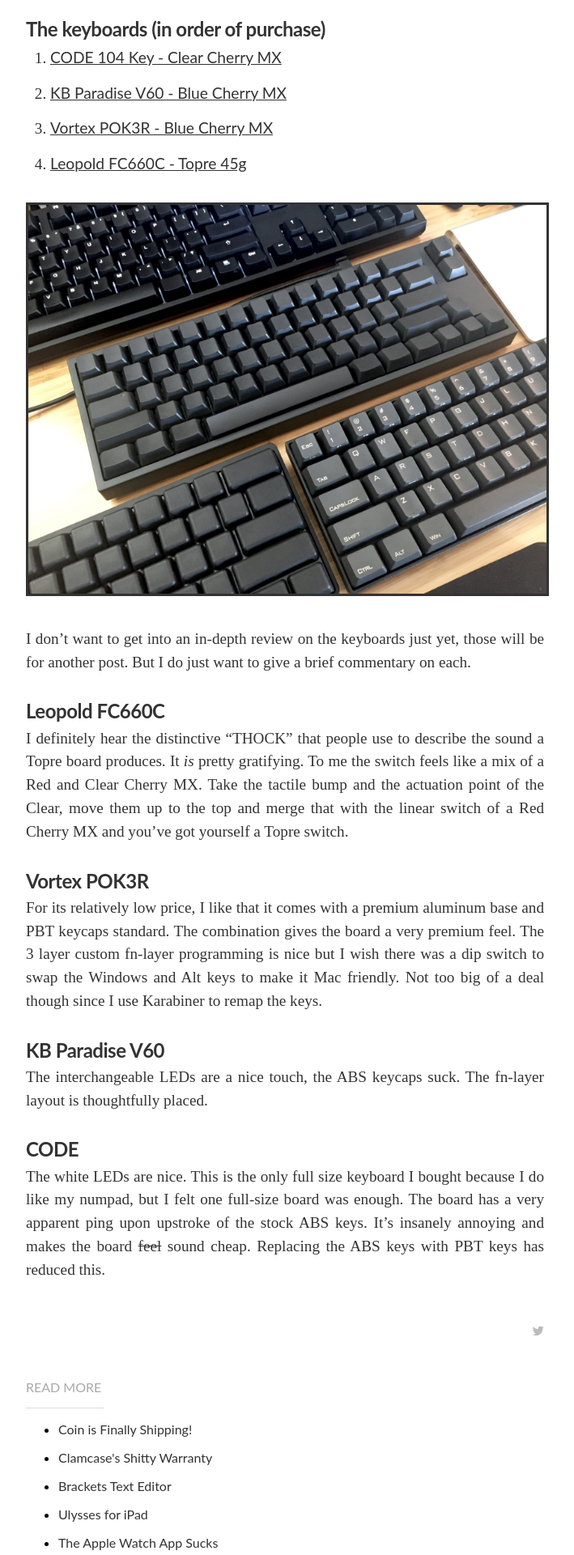
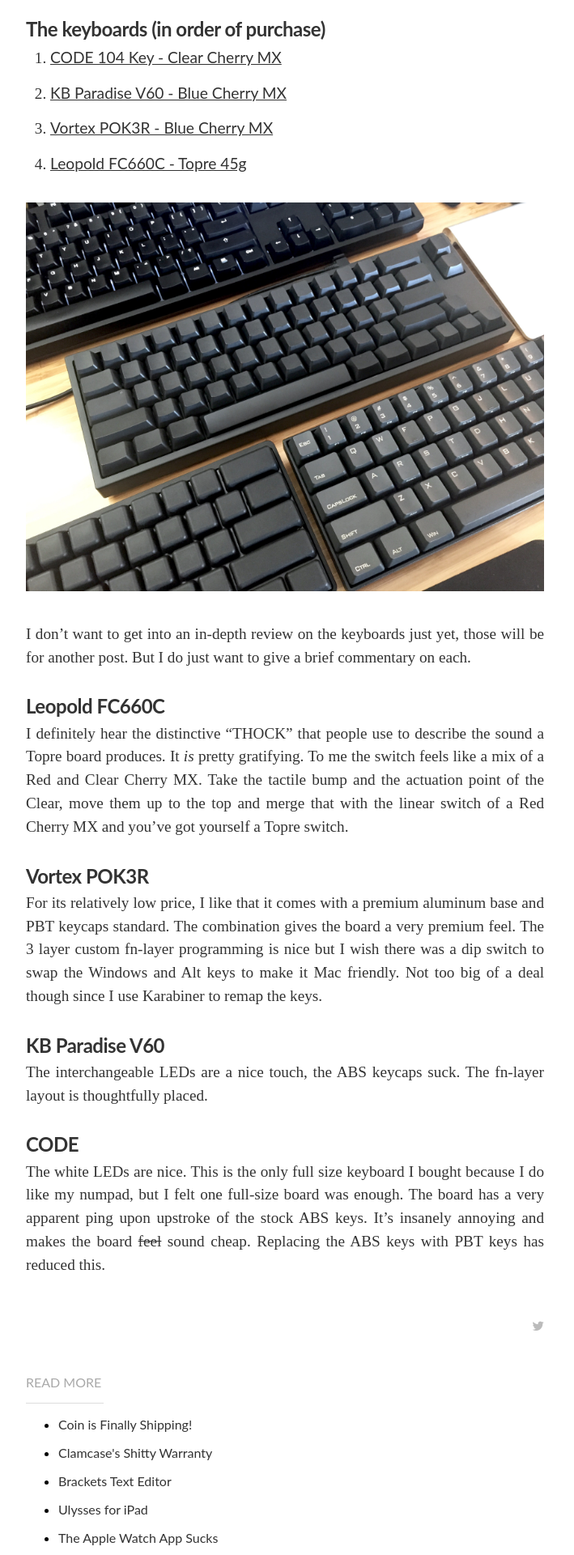
Before and after one commit to uxjulia/jekyll-blog, a Jekyll site: the page built from _posts/2015-05-25-latest obsession.md, in a window 1280 px wide. Shown: the part 533-2453 px from the top of the page at 81% size, without its empty margins (288-997 px from the left). Built offline with Jekyll 4.4.1, drawn with Linux system fonts in a browser that asks for light colours; nearby versions of some CDN libraries; some web fonts are replaced; Markdown is read by kramdown in place of the engine named in the settings.

Commit message:
change image border style

```diff
--- a/css/main.sass
+++ b/css/main.sass
@@ -503,7 +503,8 @@
     img
       max-width: 100%
       margin: 0 auto
-      border-style: solid
+      //border-style: solid
+      //color: #959899
     figure
       margin: 0
       padding: 0 0 30px
```
